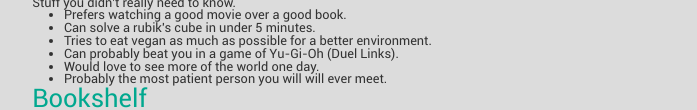
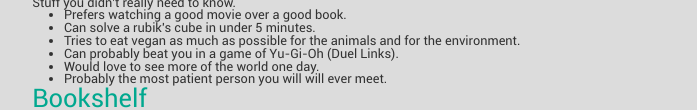
Before and after one commit to TimBunk/TimBunk.github.io, a plain HTML site: page about.html in a window 1280 px wide. Shown: the part 332-442 px from the top of the page, without its empty margins (291-988 px from the left). Drawn offline with Linux system fonts and the light colour scheme; files whose address does not match are found by name.

Commit message:
Fixed typo

```diff
--- a/about.html
+++ b/about.html
@@ -48,7 +48,7 @@
                 <ul style="margin-left: 5%;">
                     <li> Prefers watching a good movie over a good book. </li>
                     <li> Can solve a rubik's cube in under 5 minutes. </li>
-                    <li> Tries to eat vegan as much as possible for a better environment. </li>
+                    <li> Tries to eat vegan as much as possible for the animals and for the environment. </li>
                     <li> Can probably beat you in a game of Yu-Gi-Oh (Duel Links). </li>
                     <li> Would love to see more of the world one day. </li>
                     <li> Probably the most patient person you will will ever meet. </li>
```
